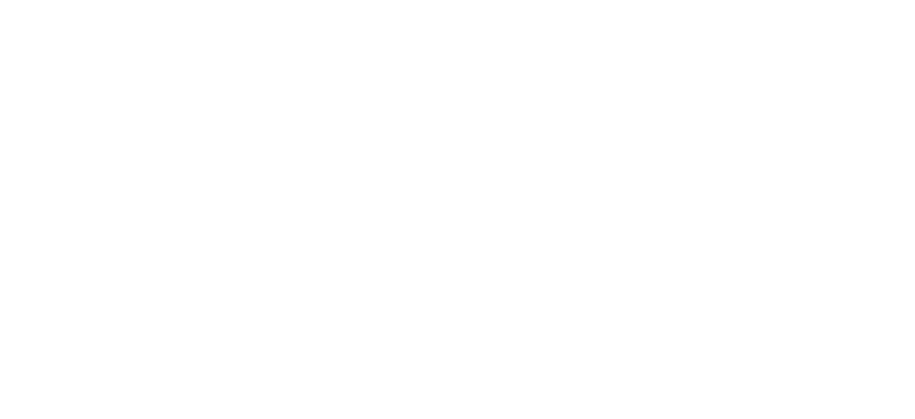
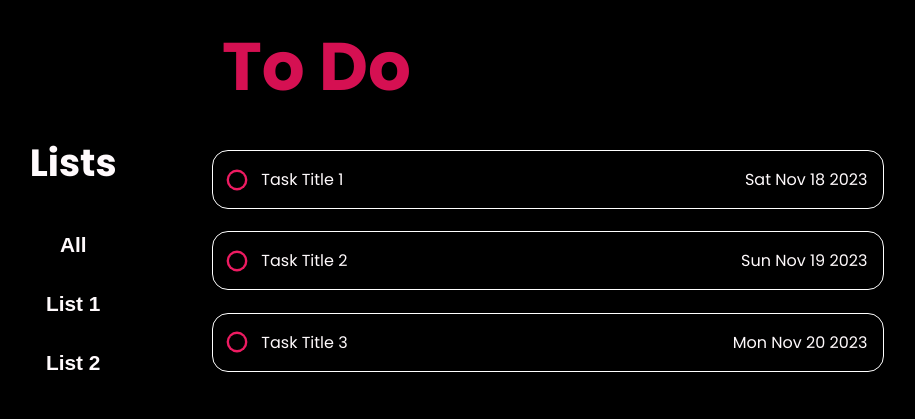
Before and after one commit to PraneethJain/TodoList, a website built with webpack: page src/index.html in a window 1280 px wide. Shown: the whole page, without its empty margins (66-981 px from the left). Built offline with nearby package versions, Linux system fonts and the light colour scheme.

Commit message:
feat: basic logic and ui

```diff
--- a/src/index.html
+++ b/src/index.html
@@ -4,6 +4,10 @@
     <meta charset="UTF-8" />
     <meta name="viewport" content="width=device-width, initial-scale=1.0" />
     <title>To Do</title>
+    <link
+      href="https://fonts.googleapis.com/css?family=Poppins:400,600,700"
+      rel="stylesheet"
+    />
   </head>
   <body>
     <div id="container"></div>
--- a/src/index.js
+++ b/src/index.js
@@ -1,49 +1,134 @@
-console.log("testing");
+import { loadProjects, saveProjects } from "./logic";
+import "./style.css";
 
-class Task {
-  constructor(title, description, dueDate, isCompleted) {
-    this.title = title;
-    this.description = description;
-    this.dueDate = dueDate;
-    this.isCompleted = isCompleted;
-  }
+let container = document.querySelector("#container");
+let projects = loadProjects();
 
-  setCompleted() {
-    this.isCompleted = true;
-  }
-}
+const createTitle = () => {
+  let title = document.createElement("h1");
+  title.classList.add("title");
+  title.textContent = "To Do";
 
-class Project {
-  constructor() {
-    this.arr = [];
-  }
+  return title;
+};
 
-  append(...task) {
-    this.arr.push(...task);
-  }
+const createSidebar = (projects) => {
+  let sidebar = document.createElement("div");
+  sidebar.classList.add("sidebar");
 
-  clearAll() {
-    this.arr.length = 0;
-  }
+  let sidebarHeader = document.createElement("h3");
+  sidebarHeader.textContent = "Lists";
+  sidebar.appendChild(sidebarHeader);
 
-  clearCompleted() {
-    this.arr = this.arr.filter((task) => task.isCompleted);
-  }
+  let projectsDiv = document.createElement("div");
+  projectsDiv.classList.add("projects");
+  let allProjectsButton = document.createElement("button");
+  allProjectsButton.textContent = "All";
+  allProjectsButton.onclick = () => {
+    let content = document.querySelector(".content");
+    let oldTaskList = document.querySelector(".tasks");
+    let newTaskList = createTaskList(projects);
+    content.replaceChild(newTaskList, oldTaskList);
+  };
+  projectsDiv.appendChild(allProjectsButton);
 
-  numTasks() {
-    return this.arr.length;
-  }
-}
+  projects.forEach((project) => {
+    let projectButton = document.createElement("button");
+    projectButton.textContent = project.name;
+    projectButton.onclick = () => {
+      let content = document.querySelector(".content");
+      let oldTaskList = document.querySelector(".tasks");
+      let newTaskList = createTaskList([project]);
+      content.replaceChild(newTaskList, oldTaskList);
+    };
+    projectsDiv.appendChild(projectButton);
+  });
+  sidebar.appendChild(projectsDiv);
 
-let defaultProject = new Project();
-let task1 = new Task(1, 2, 3, false);
-let task2 = new Task(2, 3, 4, false);
-defaultProject.append(task1, task2);
-console.log(defaultProject.numTasks());
+  return sidebar;
+};
 
-task1.isCompleted = true;
-defaultProject.clearCompleted();
-console.log(defaultProject.numTasks());
+const createTask = (task) => {
+  let taskDiv = document.createElement("div");
+  taskDiv.classList.add("task");
 
-defaultProject.clearAll();
-console.log(defaultProject.numTasks());
+  let row1 = document.createElement("div");
+  let row2 = document.createElement("div");
+  row1.classList.add("row1");
+  row2.classList.add("row2");
+
+  let checkboxLabel = document.createElement("label");
+  let transitionDiv = document.createElement("div");
+  let taskCheckbox = document.createElement("input");
+  let taskTitleDiv = document.createElement("div");
+  let taskDescriptionDiv = document.createElement("div");
+  let taskDueDateDiv = document.createElement("div");
+
+  taskCheckbox.type = "checkbox";
+  taskCheckbox.checked = task.isCompleted;
+  taskCheckbox.onchange = () => {
+    task.isCompleted = taskCheckbox.checked;
+  };
+
+  transitionDiv.classList.add("transition");
+  checkboxLabel.classList.add("checkBox");
+  taskTitleDiv.classList.add("taskTitle");
+  taskDescriptionDiv.classList.add("taskDescription");
+  taskDueDateDiv.classList.add("taskDueDate");
+
+  taskTitleDiv.textContent = task.title;
+  taskDescriptionDiv.textContent = task.description;
+  taskDueDateDiv.textContent = task.dueDate.toDateString();
+
+  checkboxLabel.appendChild(taskCheckbox);
+  checkboxLabel.appendChild(transitionDiv);
+
+  row1.appendChild(checkboxLabel);
+  row1.appendChild(taskTitleDiv);
+  row1.appendChild(taskDueDateDiv);
+  row2.appendChild(taskDescriptionDiv);
+
+  taskDiv.appendChild(row1);
+  taskDiv.appendChild(row2);
+
+  taskDiv.onclick = (e) => {
+    if (
+      e.target.classList.contains("checkBox") ||
+      e.target.classList.contains("transition") ||
+      e.target.type === "checkbox"
+    ) {
+      return;
+    }
+    taskDiv.classList.toggle("clicked");
+  };
+
+  return taskDiv;
+};
+
+const createTaskList = (projects) => {
+  let tasksDiv = document.createElement("div");
+  tasksDiv.classList.add("tasks");
+  projects.forEach((project) => {
+    for (let task of project.tasks()) {
+      tasksDiv.appendChild(createTask(task));
+    }
+  });
+
+  return tasksDiv;
+};
+
+const createContent = () => {
+  let content = document.createElement("div");
+  content.classList.add("content");
+  content.appendChild(createSidebar(projects));
+  content.appendChild(createTaskList(projects));
+
+  return content;
+};
+
+const initDOM = () => {
+  container.appendChild(createTitle());
+  container.appendChild(createContent());
+};
+
+initDOM();
--- /dev/null
+++ b/src/logic.js
@@ -0,0 +1,97 @@
+class Task {
+  constructor(title, description, dueDate, isCompleted) {
+    this.title = title;
+    this.description = description;
+    this.dueDate = dueDate;
+    this.isCompleted = isCompleted;
+  }
+
+  setCompleted() {
+    this.isCompleted = true;
+  }
+}
+
+class Project {
+  constructor(name) {
+    this.name = name;
+    this.arr = [];
+  }
+
+  append(...task) {
+    this.arr.push(...task);
+  }
+
+  clearAll() {
+    this.arr.length = 0;
+  }
+
+  clearCompleted() {
+    this.arr = this.arr.filter((task) => task.isCompleted);
+  }
+
+  numTasks() {
+    return this.arr.length;
+  }
+
+  *tasks() {
+    for (const task of this.arr) {
+      yield task;
+    }
+  }
+}
+
+const loadProjects = () => {
+  let project1 = new Project("List 1");
+  let task1 = new Task(
+    "Task Title 1",
+    "Very big task description 1",
+    new Date("2023-11-18"),
+    false
+  );
+  let task2 = new Task(
+    "Task Title 2",
+    "Very big task description 2",
+    new Date("2023-11-19"),
+    false
+  );
+  project1.append(task1, task2);
+
+  let project2 = new Project("List 2");
+  let task3 = new Task(
+    "Task Title 3",
+    "Very big task description 3",
+    new Date("2023-11-20"),
+    false
+  );
+  project2.append(task3);
+
+  return [project1, project2];
+};
+
+const saveProjects = () => {};
+
+const getDefaultProject = () => {
+  let defaultProject = new Project("All");
+  for (const project of loadProjects()) {
+    defaultProject.append(...project.tasks());
+  }
+
+  return defaultProject;
+};
+
+const test = () => {
+  let testProject = new Project();
+  let task1 = new Task(1, 2, 3, false);
+  let task2 = new Task(2, 3, 4, false);
+  testProject.append(task1, task2);
+  console.log(testProject.numTasks());
+
+  task1.isCompleted = true;
+  testProject.clearCompleted();
+  console.log(testProject.numTasks());
+
+  testProject.clearAll();
+  console.log(testProject.numTasks());
+};
+
+export { loadProjects, saveProjects };
--- /dev/null
+++ b/src/style.css
@@ -0,0 +1,191 @@
+* {
+  margin: 0;
+  padding: 0;
+  box-sizing: border-box;
+  user-select: none;
+}
+:root {
+  --text: #fffafc;
+  --background: #000000;
+  --primary: #d51052;
+  --secondary: #390416;
+  --accent: #ee1b62;
+}
+
+html {
+  font-size: 100%;
+}
+
+h1,
+h2,
+h3,
+h4,
+h5 {
+  font-family: "Poppins";
+  font-weight: 700;
+}
+
+h1 {
+  font-size: 4.21rem; /* 67.36px */
+}
+
+h2 {
+  font-size: 3.158rem; /* 50.56px */
+}
+
+h3 {
+  font-size: 2.369rem; /* 37.92px */
+}
+
+h4 {
+  font-size: 1.777rem; /* 28.48px */
+}
+
+h5 {
+  font-size: 1.333rem; /* 21.28px */
+}
+
+small {
+  font-size: 0.75rem; /* 12px */
+}
+
+body {
+  background-color: var(--background);
+  color: var(--text);
+  font-family: "Poppins";
+  font-weight: 400;
+}
+
+.title {
+  margin: 1rem 18rem;
+  color: var(--primary);
+}
+
+.content {
+  margin: 1rem 5rem;
+  display: flex;
+  flex-direction: row;
+  justify-content: flex-start;
+  align-items: flex-start;
+}
+
+.sidebar {
+  text-align: center;
+}
+
+.projects {
+  display: flex;
+  flex-direction: column;
+  margin: 1.5rem 0rem;
+}
+
+.projects > button {
+  transition: 0.2s;
+  padding: 0.4rem 2rem;
+  border-radius: 1rem;
+}
+
+.projects > button:hover {
+  background-color: rgba(255, 255, 255, 0.2);
+}
+
+.tasks {
+  margin: 1rem 5rem;
+  display: flex;
+  flex-direction: column;
+  width: 60%;
+}
+
+.task {
+  margin: 0rem 0rem 1.4rem 0rem;
+  padding: 1rem 1rem;
+  cursor: pointer;
+  border: 0.1rem solid white;
+  border-radius: 1rem;
+}
+
+.task > .row1 {
+  display: flex;
+  justify-content: space-between;
+  align-items: center;
+}
+
+.clear {
+  clear: both;
+}
+
+.checkBox {
+  display: block;
+  cursor: pointer;
+  width: 1rem;
+  height: 1rem;
+  border: 0.1rem solid rgba(255, 255, 255, 0);
+  border-radius: 1rem;
+  position: relative;
+  overflow: hidden;
+  box-shadow: 0rem 0rem 0rem 0.15rem var(--accent);
+}
+
+.checkBox div {
+  width: 2rem;
+  height: 2rem;
+  background-color: var(--accent);
+  top: -2rem;
+  left: -2rem;
+  position: absolute;
+  transform: rotateZ(45deg);
+  z-index: 100;
+}
+
+.checkBox input[type="checkbox"]:checked + div {
+  left: -1rem;
+  top: -1rem;
+}
+
+.checkBox input[type="checkbox"] {
+  position: absolute;
+  left: 5rem;
+  visibility: hidden;
+}
+
+.transition {
+  transition: 300ms ease;
+}
+
+.taskCheckbox {
+  flex: 1;
+}
+
+.taskTitle {
+  flex: 10;
+  text-align: left;
+  padding-left: 1rem;
+}
+
+.taskDueDate {
+  flex: 6;
+  text-align: right;
+}
+
+.taskDescription {
+  visibility: hidden;
+  opacity: 0;
+  height: 0;
+  padding-left: 2rem;
+}
+
+.task.clicked .taskDescription {
+  visibility: visible;
+  opacity: 1;
+  height: auto;
+}
+
+button {
+  background: none;
+  color: inherit;
+  border: none;
+  margin: 0.7rem 0rem;
+  font-size: 1.3rem;
+  font-weight: 600;
+  cursor: pointer;
+}
```
